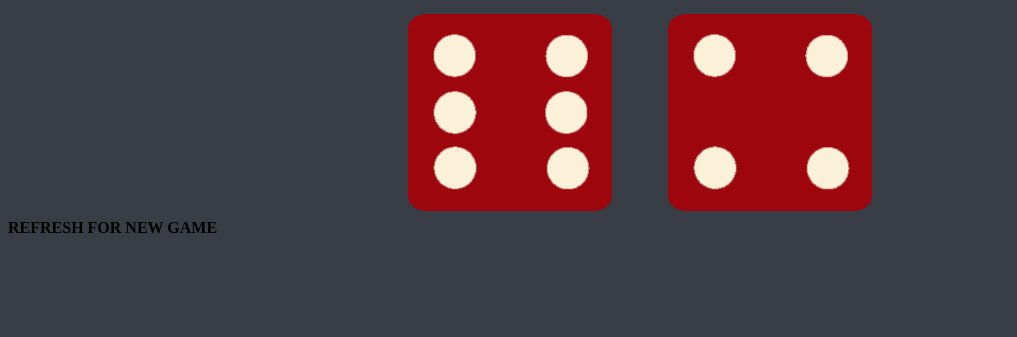
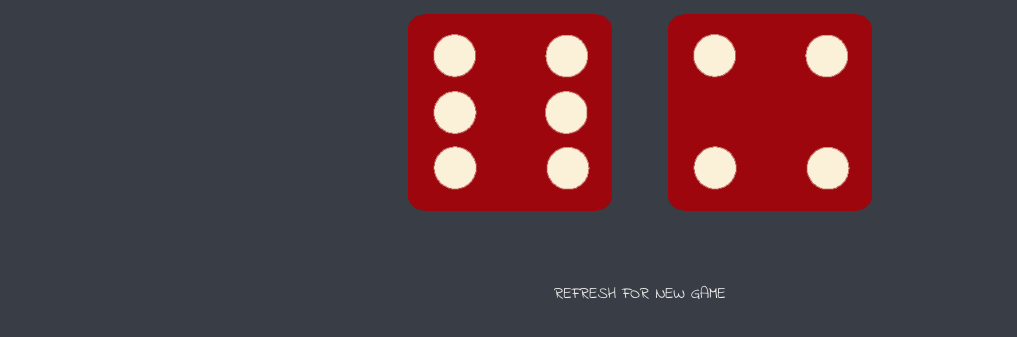
Before and after one commit to RaviKanth-31/Dice, a plain HTML site: page index.html in a window 1280 px wide. Shown: the part 261-598 px from the top of the page, without its empty margins (0-1017 px from the left). Drawn offline with Linux system fonts and the light colour scheme; files whose address does not match are found by name.

Commit message:
Update index.html

```diff
--- a/index.html
+++ b/index.html
@@ -24,11 +24,9 @@
 
     </div>
     <div>
-      <strong>REFRESH FOR NEW GAME</strong>
+      <footer>REFRESH FOR NEW GAME</footer>
     </div>
 
-
-    <h4> <a href="https://www.facebook.com/ravikanth.karlapati"> <i class="fab fa-facebook-f"></i></a></h4>
 <script type="text/javascript" src="index.js">
 
 </script>
```
